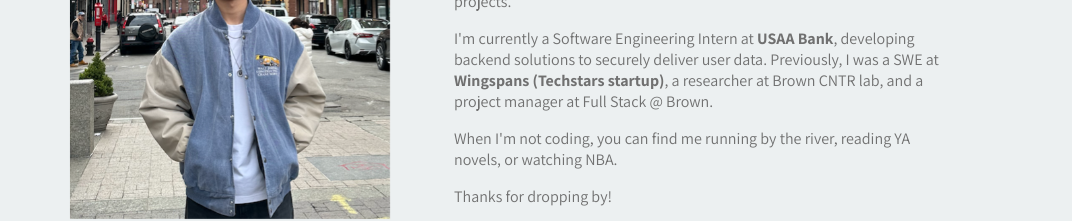
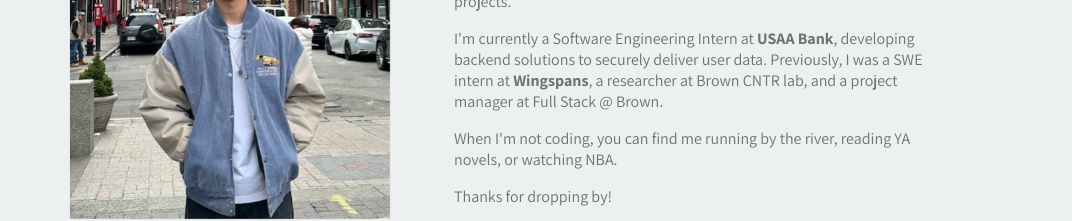
Before and after one commit to allenwang1536/personal-portfolio, a React (Create React App) app: page / in a window 1280 px wide. Shown: the part 388-609 px from the top of the page, without its empty margins (96-1168 px from the left). Built offline with nearby package versions, Linux system fonts and the light colour scheme; the HTML template or start-up script is replaced by a standard one; a web font is replaced by a local one.

Commit message:
fix content

```diff
--- a/src/pages/main/HomePage.tsx
+++ b/src/pages/main/HomePage.tsx
@@ -19,7 +19,7 @@ export default function HomePage() {
           </p>
           <p>
             I'm currently a Software Engineering Intern at <b>USAA Bank</b>, developing backend solutions to securely
-            deliver user data. Previously, I was a SWE at <b>Wingspans (Techstars startup)</b>, a researcher at Brown
+            deliver user data. Previously, I was a SWE intern at <b>Wingspans</b>, a researcher at Brown
             CNTR lab, and a project manager at Full Stack @ Brown.
           </p>
           <p>When I'm not coding, you can find me running by the river, reading YA novels, or watching NBA.</p>
```
